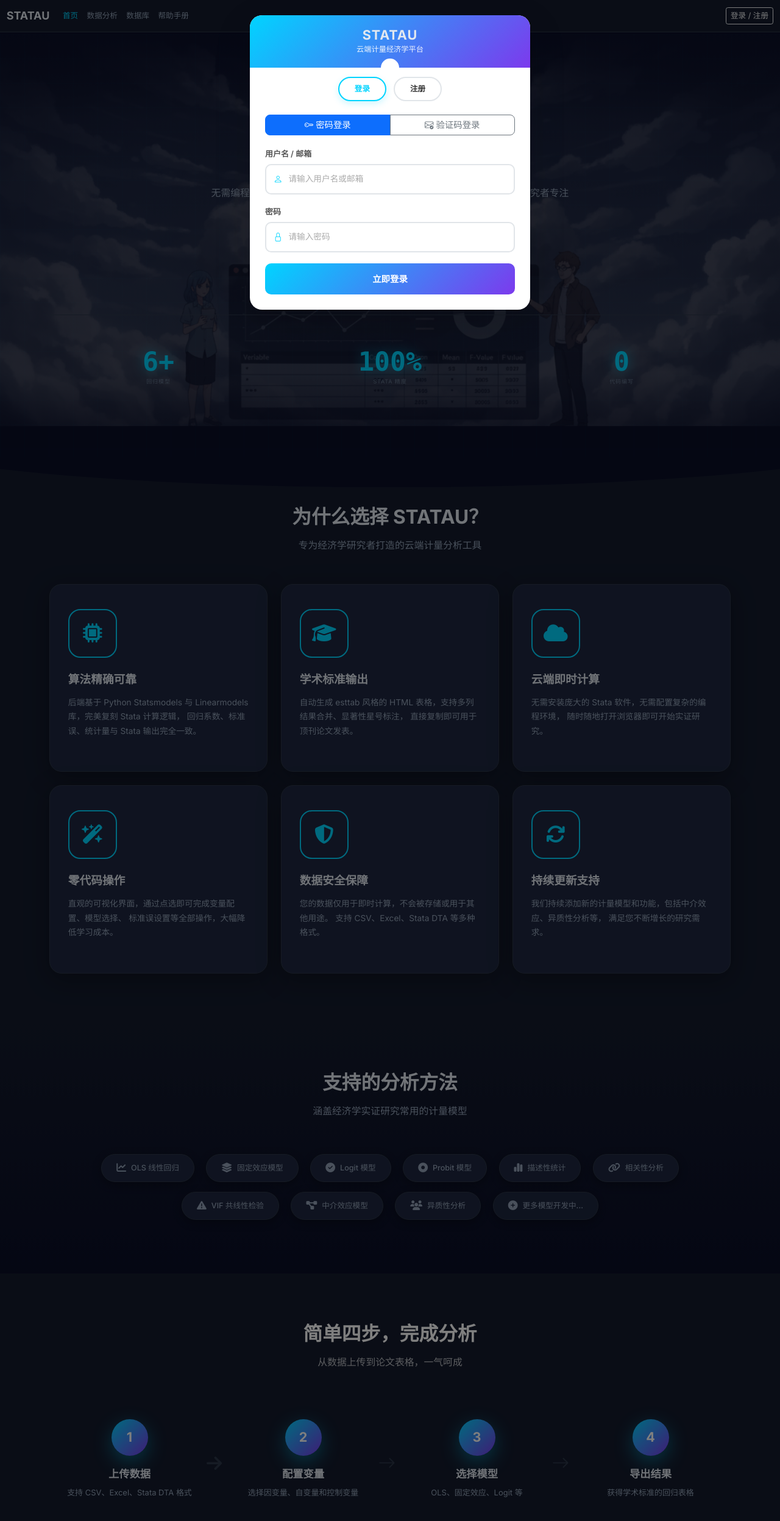
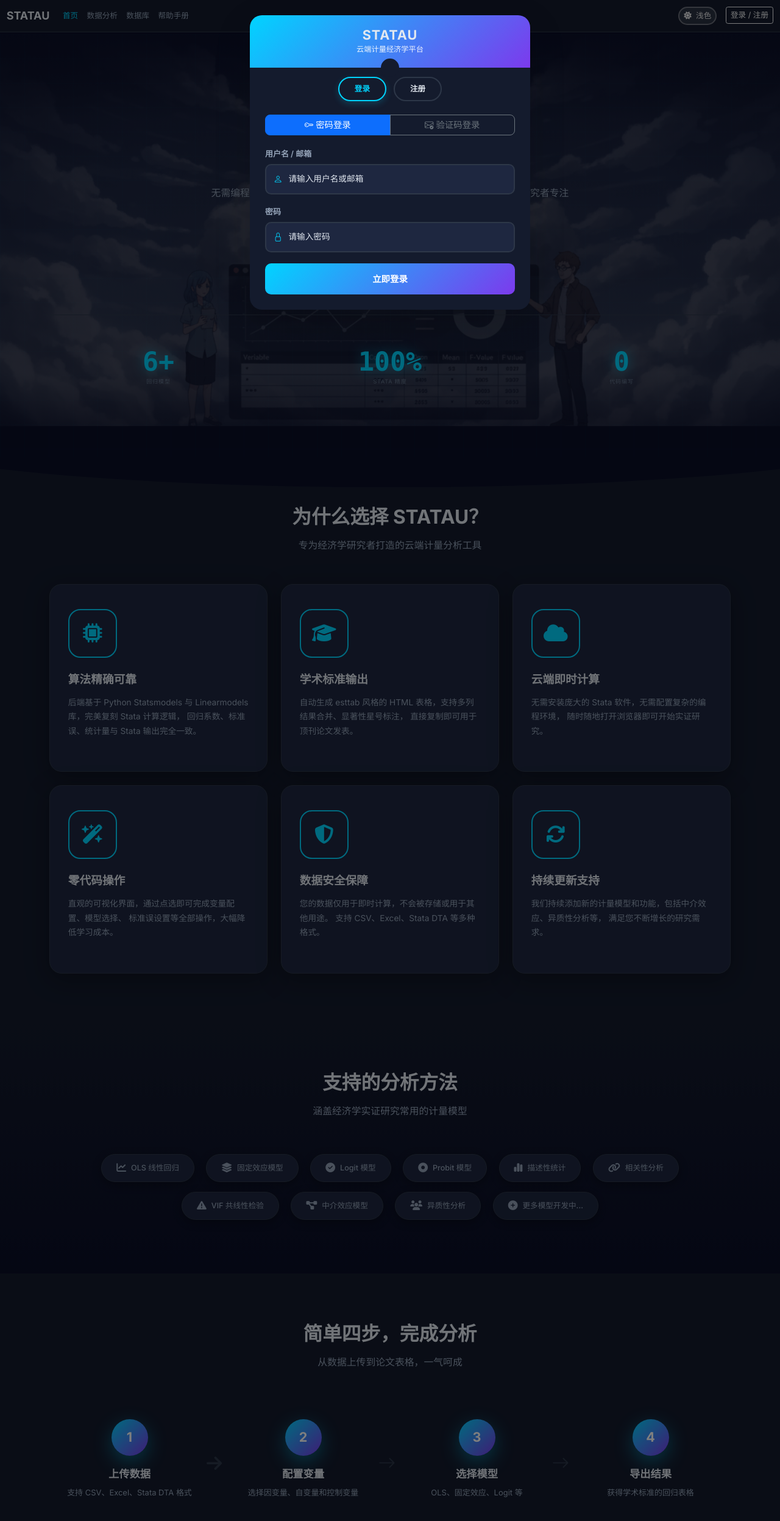
Before and after one commit to 1157360333-a11y/STATAU-linux, a Flask app: page / in a window 1280 px wide, after a click on "立即开始使用". Shown: the top 2495 px of the page at 61% size. Run offline with Flask 3, Linux system fonts and the light colour scheme; some libraries are stand-ins or nearby versions.

Commit message:
优化前端主题系统，修复浅色模式显示问题
主要更新：
- 新增浅色/暗色主题切换功能，支持localStorage持久化
- 修复浅色模式下文字和复选框可见性问题
- 优化页面加载时的主题闪屏效果
- 整理项目文档结构，移动说明文件到专门目录

技术改进：
- 新增 theme-switcher.js 实现主题切换逻辑
- 新增 theme-light.css 定义浅色主题样式
- 在 base.html 添加防闪屏脚本
- 优化 analysis.html 复选框在浅色模式下的边框颜色
- 修复 home.html 工作流程区域硬编码颜色问题

文档整理：
- 重命名 .claude/project-context.md 为 CLAUDE.md
- 移动说明文档到 说明文件汇总/ 目录
- 删除过时的图标修复说明文档

Co-Authored-By: Claude Opus 4.5 <noreply@anthropic.com>

```diff
--- a/static/css/theme-dark.css
+++ b/static/css/theme-dark.css
@@ -4,6 +4,7 @@
    ============================================ */
 
 /* -------------------- Design Tokens -------------------- */
+/* Default theme (dark) */
 :root {
     /* Colors - Background */
     --bg-primary: #0a0e27;
@@ -81,6 +82,36 @@
     --radius-xl: 1rem;
     --radius-2xl: 1.5rem;
     --radius-full: 9999px;
+}
+
+/* Dark theme explicit */
+[data-theme="dark"] {
+    /* Colors - Background */
+    --bg-primary: #0a0e27;
+    --bg-secondary: #141b2d;
+    --bg-tertiary: #1e2740;
+    --bg-elevated: #252d44;
+
+    /* Colors - Text */
+    --text-primary: #e2e8f0;
+    --text-secondary: #94a3b8;
+    --text-muted: #64748b;
+    --text-inverse: #0f172a;
+
+    /* Colors - Border */
+    --border-color: #2d3748;
+    --border-accent: rgba(0, 212, 255, 0.2);
+
+    /* Shadows */
+    --shadow-sm: 0 1px 2px rgba(0, 0, 0, 0.5);
+    --shadow-md: 0 4px 6px rgba(0, 0, 0, 0.4);
+    --shadow-lg: 0 10px 15px rgba(0, 0, 0, 0.3);
+    --shadow-xl: 0 20px 25px rgba(0, 0, 0, 0.3);
+    --shadow-glow: 0 0 20px rgba(0, 212, 255, 0.3);
+
+    /* Gradients */
+    --gradient-surface: linear-gradient(180deg, #141b2d 0%, #0a0e27 100%);
+    --gradient-glow: radial-gradient(circle at center, rgba(0, 212, 255, 0.15) 0%, transparent 70%);
 }
 
 /* -------------------- Global Resets -------------------- */
--- /dev/null
+++ b/static/js/theme-switcher.js
@@ -0,0 +1,63 @@
+/**
+ * STATAU 主题切换模块
+ * 支持暗色/浅色主题切换，并保存用户偏好到localStorage
+ */
+
+class ThemeSwitcher {
+    constructor() {
+        // 从localStorage读取保存的主题，默认为暗色
+        this.currentTheme = localStorage.getItem('statau-theme') || 'dark';
+        this.init();
+    }
+
+    // 初始化
+    init() {
+        this.applyTheme(this.currentTheme);
+        this.setupEventListeners();
+    }
+
+    // 应用主题
+    applyTheme(theme) {
+        document.documentElement.setAttribute('data-theme', theme);
+        this.currentTheme = theme;
+        // 保存到localStorage
+        localStorage.setItem('statau-theme', theme);
+        this.updateToggleButton();
+    }
+
+    // 切换主题
+    toggleTheme() {
+        const newTheme = this.currentTheme === 'dark' ? 'light' : 'dark';
+        this.applyTheme(newTheme);
+    }
+
+    // 更新切换按钮UI
+    updateToggleButton() {
+        const button = document.getElementById('theme-toggle-btn');
+        if (!button) return;
+
+        const icon = button.querySelector('i');
+        const text = button.querySelector('.theme-text');
+
+        if (this.currentTheme === 'dark') {
+            icon.className = 'fa-solid fa-sun';
+            if (text) text.textContent = '浅色';
+        } else {
+            icon.className = 'fa-solid fa-moon';
+            if (text) text.textContent = '暗色';
+        }
+    }
+
+    // 设置事件监听
+    setupEventListeners() {
+        const button = document.getElementById('theme-toggle-btn');
+        if (button) {
+            button.addEventListener('click', () => this.toggleTheme());
+        }
+    }
+}
+
+// 页面加载时初始化
+document.addEventListener('DOMContentLoaded', () => {
+    window.themeSwitcher = new ThemeSwitcher();
+});
--- a/templates/base.html
+++ b/templates/base.html
@@ -4,6 +4,14 @@
     <meta charset="UTF-8">
     <meta name="viewport" content="width=device-width, initial-scale=1.0">
     <title>STATAU - {% block title %}首页{% endblock %}</title>
+
+    <!-- 防止主题闪屏 - 必须在最前面 -->
+    <script>
+        (function() {
+            const savedTheme = localStorage.getItem('statau-theme') || 'dark';
+            document.documentElement.setAttribute('data-theme', savedTheme);
+        })();
+    </script>
 
     <!-- Favicon -->
     <link rel="icon" type="image/x-icon" href="{{ url_for('static', filename='favicon.ico') }}">
@@ -22,6 +30,7 @@
 
     <!-- 新主题CSS -->
     <link rel="stylesheet" href="{{ url_for('static', filename='css/theme-dark.css') }}">
+    <link rel="stylesheet" href="{{ url_for('static', filename='css/theme-light.css') }}">
     <link rel="stylesheet" href="{{ url_for('static', filename='css/components.css') }}">
     <link rel="stylesheet" href="{{ url_for('static', filename='css/charts.css') }}">
 
@@ -31,6 +40,34 @@
         .nav-link { color: rgba(255,255,255,0.8) !important; }
         .nav-link:hover, .nav-link.active { color: #fff !important; font-weight: 500; }
 
+        /* 主题切换按钮样式 */
+        #theme-toggle-btn {
+            border: 2px solid rgba(255, 255, 255, 0.3) !important;
+            color: rgba(255, 255, 255, 0.9) !important;
+            background: rgba(255, 255, 255, 0.1) !important;
+            transition: all 0.3s ease;
+        }
+
+        #theme-toggle-btn:hover {
+            border-color: var(--accent-primary) !important;
+            color: var(--accent-primary) !important;
+            background: rgba(0, 212, 255, 0.1) !important;
+            transform: translateY(-2px);
+        }
+
+        /* 浅色主题下的按钮样式 */
+        [data-theme="light"] #theme-toggle-btn {
+            border: 2px solid rgba(0, 0, 0, 0.2) !important;
+            color: rgba(0, 0, 0, 0.7) !important;
+            background: rgba(0, 0, 0, 0.05) !important;
+        }
+
+        [data-theme="light"] #theme-toggle-btn:hover {
+            border-color: var(--accent-primary) !important;
+            color: var(--accent-primary) !important;
+            background: rgba(0, 212, 255, 0.1) !important;
+        }
+
     /* --- 全新登录注册模态框设计 --- */
     .auth-modal-content {
         border-radius: 20px;
@@ -39,6 +76,7 @@
         box-shadow: 0 20px 60px rgba(0, 0, 0, 0.15);
         max-height: 85vh;
         overflow-y: auto;
+        background: var(--bg-secondary);
         /* 隐藏滚动条但保持滚动功能 */
         scrollbar-width: none; /* Firefox */
         -ms-overflow-style: none; /* IE and Edge */
@@ -61,7 +99,7 @@
         transform: translateX(-50%);
         width: 30px;
         height: 30px;
-        background: white;
+        background: var(--bg-secondary);
         border-radius: 50%;
     }
     .auth-header h5 {
@@ -84,7 +122,7 @@
         z-index: 10;
     }
     #authModal .nav-pills-custom .nav-item button.nav-link {
-        color: #333333 !important;
+        color: var(--text-primary) !important;
         background-color: transparent !important;
         background: transparent !important;
         border-radius: 30px;
@@ -92,8 +130,8 @@
         font-weight: 600;
         margin: 0 6px;
         transition: all 0.3s ease;
-        border: 2px solid #e1e5e9 !important;
-        -webkit-text-fill-color: #333333 !important;
+        border: 2px solid var(--border-color) !important;
+        -webkit-text-fill-color: var(--text-primary) !important;
         opacity: 1 !important;
     }
     #authModal .nav-pills-custom .nav-item button.nav-link.active {
@@ -107,7 +145,7 @@
     #authModal .nav-pills-custom .nav-item button.nav-link:hover:not(.active) {
         color: var(--accent-primary) !important;
         -webkit-text-fill-color: var(--accent-primary) !important;
-        border-color: #ddd !important;
+        border-color: var(--accent-primary) !important;
     }
     /* 确保按钮内部文字不会被任何样式覆盖 */
     #authModal .nav-pills-custom .nav-item button.nav-link span,
@@ -131,18 +169,18 @@
         display: block;
         margin-bottom: 6px;
         font-weight: 600;
-        color: #555;
+        color: var(--text-secondary);
         font-size: 0.9rem;
     }
     .input-group-auth {
         position: relative;
         display: flex;
         align-items: center;
-        border: 2px solid #e1e5e9;
+        border: 2px solid var(--border-color);
         border-radius: 10px;
         padding: 0 12px;
         transition: all 0.3s ease;
-        background: white;
+        background: var(--bg-tertiary);
     }
     .input-group-auth:focus-within {
         border-color: var(--accent-primary);
@@ -160,10 +198,10 @@
         font-size: 0.95rem;
         background: transparent;
         outline: none;
-        color: #333;
+        color: var(--text-primary);
     }
     .input-group-auth input::placeholder {
-        color: #aaa;
+        color: var(--text-tertiary);
     }
 
     /* 验证码区域 */
@@ -184,7 +222,7 @@
     .captcha-img {
         height: 50px;
         border-radius: 6px;
-        border: 2px solid #e1e5e9;
+        border: 2px solid var(--border-color);
         cursor: pointer;
         transition: all 0.3s ease;
     }
@@ -260,7 +298,7 @@
 
     /* 错误提示 */
     .error-message {
-        color: #ff4757;
+        color: var(--accent-danger);
         font-size: 0.8rem;
         margin-top: 4px;
         display: none;
@@ -321,6 +359,15 @@
                 {% endif %}
             </ul>
             <ul class="navbar-nav ms-auto">
+                <!-- 主题切换按钮 -->
+                <li class="nav-item">
+                    <button id="theme-toggle-btn" class="btn btn-sm btn-outline-light me-2"
+                            title="切换主题" style="border-radius: 20px;">
+                        <i class="fa-solid fa-sun"></i>
+                        <span class="theme-text d-none d-md-inline ms-1">浅色</span>
+                    </button>
+                </li>
+
                 {% if current_user.is_authenticated %}
                 <li class="nav-item dropdown">
                     <a class="nav-link dropdown-toggle" href="#" role="button" data-bs-toggle="dropdown">
@@ -1038,6 +1085,10 @@
         });
     });
 </script>
+
+<!-- 主题切换功能 -->
+<script src="{{ url_for('static', filename='js/theme-switcher.js') }}"></script>
+
 {% block scripts %}{% endblock %}
 </body>
 </html>
--- a/templates/home.html
+++ b/templates/home.html
@@ -21,6 +21,8 @@
         background-repeat: no-repeat;
     }
 
+    /* 暗色主题叠加层 */
+    [data-theme="dark"] .hero-section::before,
     .hero-section::before {
         content: '';
         position: absolute;
@@ -38,6 +40,19 @@
         z-index: 0;
     }
 
+    /* 浅色主题叠加层 */
+    [data-theme="light"] .hero-section::before {
+        background: linear-gradient(
+            to bottom,
+            rgba(255, 255, 255, 0.95) 0%,
+            rgba(255, 255, 255, 0.85) 20%,
+            rgba(255, 255, 255, 0.85) 80%,
+            rgba(255, 255, 255, 0.95) 100%
+        );
+    }
+
+    /* 暗色主题网格 */
+    [data-theme="dark"] .hero-section::after,
     .hero-section::after {
         content: '';
         position: absolute;
@@ -51,6 +66,13 @@
         background-size: 40px 40px;
         opacity: 0.5;
         z-index: 1;
+    }
+
+    /* 浅色主题网格 */
+    [data-theme="light"] .hero-section::after {
+        background-image:
+            linear-gradient(rgba(0, 212, 255, 0.05) 1px, transparent 1px),
+            linear-gradient(90deg, rgba(0, 212, 255, 0.05) 1px, transparent 1px);
     }
 
     .hero-content {
@@ -667,8 +689,8 @@
     <section class="workflow-section">
         <div class="container">
             <div class="text-center mb-5">
-                <h2 class="section-title" style="color: white;">简单四步，完成分析</h2>
-                <p class="section-subtitle" style="color: rgba(255,255,255,0.7);">从数据上传到论文表格，一气呵成</p>
+                <h2 class="section-title">简单四步，完成分析</h2>
+                <p class="section-subtitle">从数据上传到论文表格，一气呵成</p>
             </div>
 
             <div class="row">
```
Also changed, not shown: static/css/theme-light.css (added, +71 -0 lines), templates/admin.html (+48 -42 lines), templates/analysis.html (+7 -0 lines), 图标修复说明.md (deleted, +0 -128 lines), .claude/CLAUDE.md, 说明文件汇总/依赖安装说明.md (renamed from 依赖安装说明.md), 说明文件汇总/环境切换说明.md (renamed from 环境切换说明.md).
